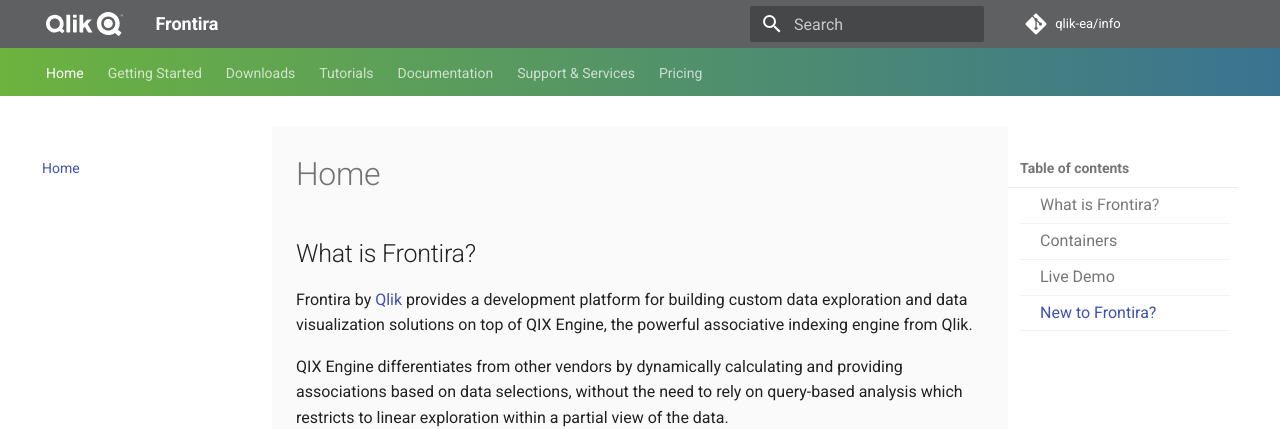
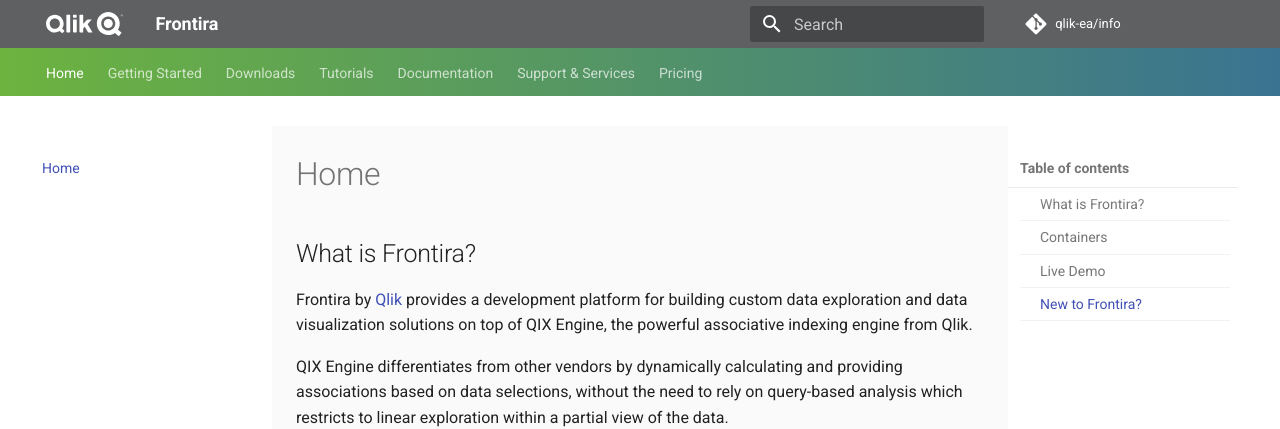
Before and after one commit to qlik-oss/core-website, an MkDocs documentation site: the page built from docs/index.md, in a window 1280 px wide and 1159 px high. Shown: the top 429 px of the window. Built offline with MkDocs 1.6.1 and Material for MkDocs 9.7.7, drawn with Linux system fonts in a browser that asks for light colours; comment, search, counter and statistics services are not loaded; old or Windows-style settings are respelled for this version of MkDocs.

Commit message:
Remove 'slash', add styling of md-nav__link--active and make font the same size

```diff
--- a/docs/stylesheets/custom-style.css
+++ b/docs/stylesheets/custom-style.css
@@ -14,7 +14,7 @@
   font-size: 16px;
 }
 
-.md-nav__link:focus, .md-nav__link:hover, .md-typeset a:active, .md-typeset a:hover,
+.md-nav__link:focus, .md-nav__link:hover, .md-typeset a:active, .md-typeset a:hover, .md-nav__link--active,
 .md-typeset h2[id] .headerlink:focus, .md-typeset h2[id]:hover .headerlink:hover, .md-typeset h2[id]:target .headerlink,
 .md-typeset h3[id] .headerlink:focus, .md-typeset h3[id]:hover .headerlink:hover, .md-typeset h3[id]:target .headerlink,
 .md-typeset h4[id] .headerlink:focus, .md-typeset h4[id]:hover .headerlink:hover, .md-typeset h4[id]:target .headerlink {
@@ -65,10 +65,6 @@
   border-bottom: 1px solid RGBA(0, 0, 0, 0.08);
 }
 
-.md-sidebar--secondary .md-nav__list {
-  font-size: 16px;
-}
-
 .md-sidebar--secondary .md-nav__item {
   padding: 0;
 }
@@ -81,7 +77,7 @@
 
 .md-sidebar--secondary .md-nav__item .md-nav__item .md-nav__link {
   background: none;
-  font-size: 14px;
+  font-size: 1.2rem;
   color: rgba(0, 0, 0, .77);
   padding: 8px 14px 8px 40px;
 }
@@ -117,34 +113,3 @@
     background: linear-gradient(to right, #6cb33f 0%, #3a7391 100%);
   }
 }
-
-/*Add slash in the title*/
-@media only screen and (min-width: 76.25em) {
-  .md-header-nav__button.md-icon--menu {
-    display: inline;
-  }
-
-  .md-header-nav__button.md-icon--menu {
-    padding: 0 0 0 14px;
-    margin: 0;
-  }
-
-  .md-header-nav__button.md-icon--menu:hover {
-    opacity: 1;
-    cursor: default;
-  }
-
-  .md-icon--menu:before {
-    content: "/";
-    font-size: 37px;
-    color: #f8981d;
-    font-weight: bold;
-    vertical-align: middle;
-  }
-}
-
-@media only screen and (max-width: 1600px) and (min-width: 76.25em) {
-  .md-icon--menu:before {
-    font-size: 35px;
-  }
-}
```
